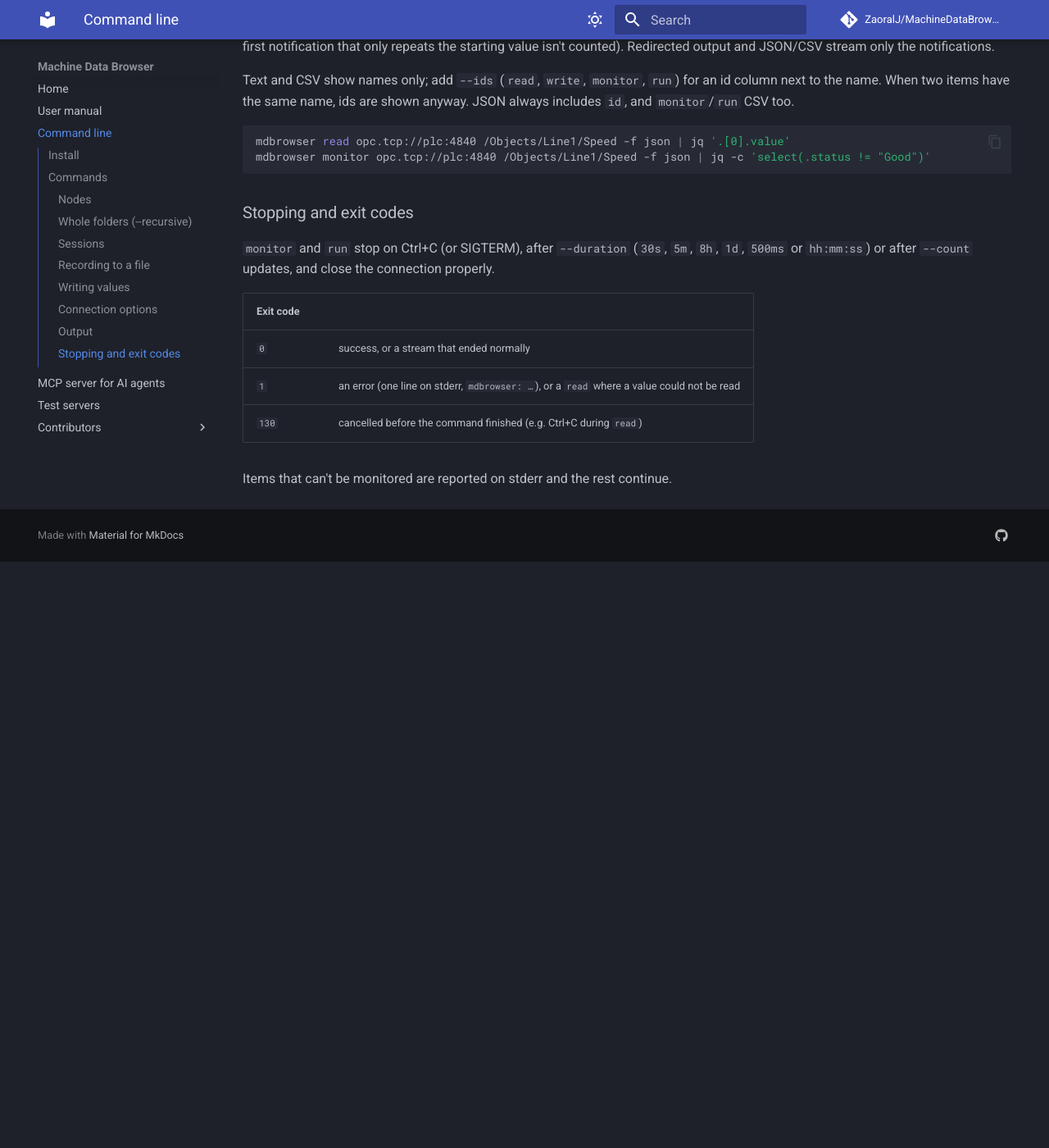
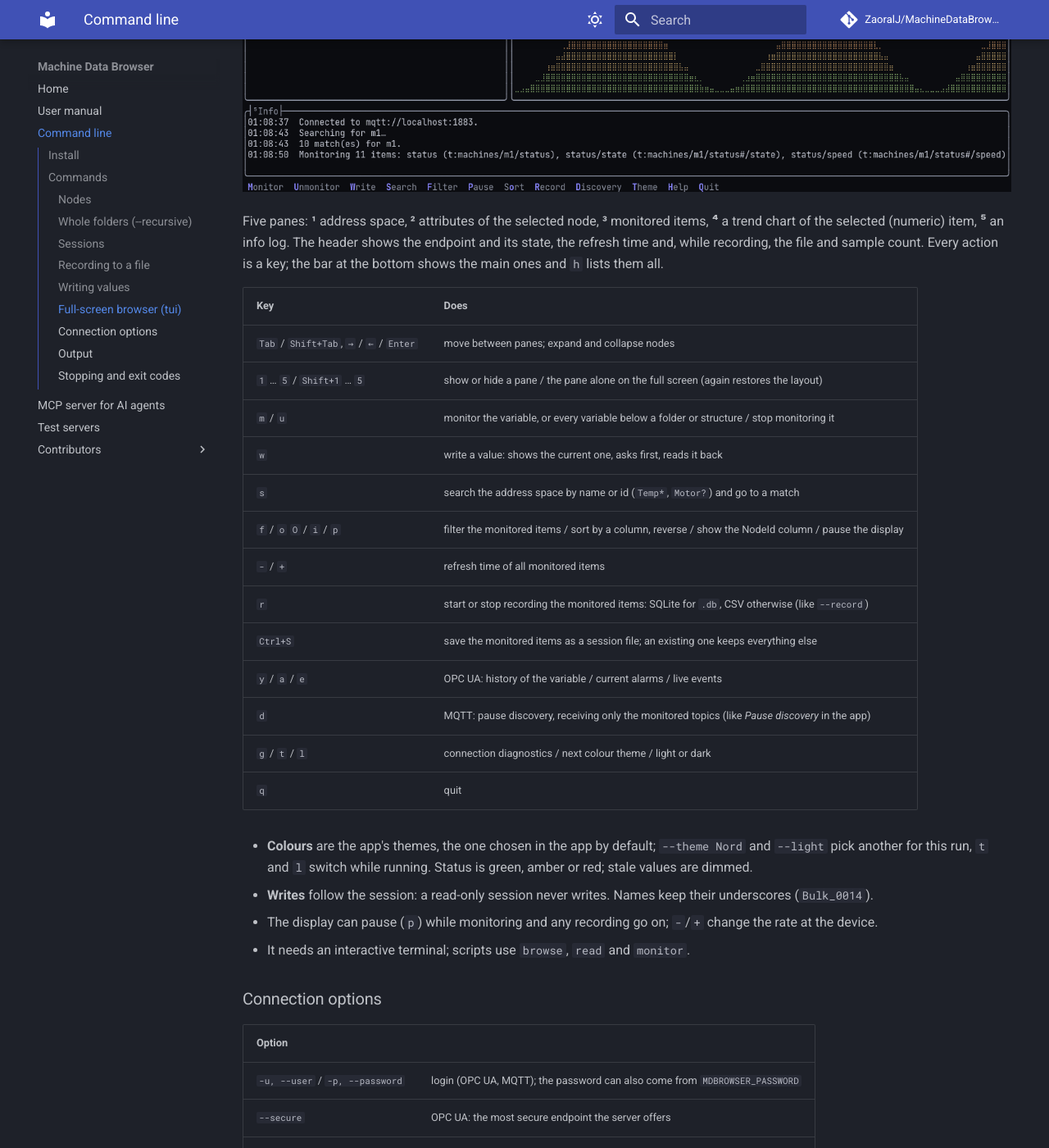
Before and after one commit to ZaoralJ/MachineDataBrowser, an MkDocs documentation site: the page built from docs/cli.md, in a window 1280 px wide and 1400 px high, scrolled down 4024 px. Shown: the whole window at 82% size. Built offline with MkDocs 1.6.1 and Material for MkDocs 9.7.7, drawn with Linux system fonts in a browser that asks for light colours; comment, search, counter and statistics services are not loaded; before the commit the page ends 4709 px from its top, so only the background shows below that; some of the changed text lies outside the part shown.

Commit message:
docs: mdbrowser tui; s searches, g shows diagnostics

````diff
--- a/docs/cli.md
+++ b/docs/cli.md
@@ -29,6 +29,7 @@ command line for them, with the endpoint and options of the connection.
 | `mdbrowser session create <file> <url> <node>...` | a session file for the app with these nodes as its watch list |
 | `mdbrowser session add <file> <node>...` | adds nodes to a session's watch list; everything else in the file is kept |
 | `mdbrowser run <session>` | the watch list of a session file saved by the app (`.mdbsession`), each item at its refresh time |
+| `mdbrowser tui <url or session>` | a full-screen browser in the terminal: tree, attributes, live values, trend, write, record; see [below](#full-screen-browser-tui) |
 | `mdbrowser mcp --endpoint <url>... --recording <file.db>...` | an MCP server for AI agents (machines and SQLite recordings), read-only; see [MCP server](mcp.md) |
 
 `mdbrowser <command> --help` lists every option.
@@ -130,6 +131,47 @@ mdbrowser write opc.tcp://plc:4840 --set /Objects/Line1/Mode=AUTO --set /Objects
   (`--set "ns=3;s=Mode=AUTO"`); for a value with `=` on an id, use `write <url> <id> <value>`.
 - Exit code 1 when any value was not written; the reason is in the *result* column (`-f json`: `written`, `error`).
 
+### Full-screen browser (`tui`)
+
+`mdbrowser tui` is the app in a terminal, for every protocol: over SSH, on a headless box next to the line, or
+when a window is one too many.
+
+```sh
+mdbrowser tui opc.tcp://plc:4840
+mdbrowser tui eip://10.0.0.5/1,0
+mdbrowser tui mqtt://broker:1883
+mdbrowser tui line1.mdbsession          # the session's endpoint, options and watch list, monitored at once
+```
+
+![mdbrowser tui: address space, attributes, monitored items with a trend chart, and the info log](images/tui.png)
+
+Five panes: **¹** address space, **²** attributes of the selected node, **³** monitored items, **⁴** a trend
+chart of the selected (numeric) item, **⁵** an info log. The header shows the endpoint and its state, the
+refresh time and, while recording, the file and sample count. Every action is a key; the bar at the bottom shows
+the main ones and `h` lists them all.
+
+| Key | Does |
+|---|---|
+| `Tab` / `Shift+Tab`, `→` / `←` / `Enter` | move between panes; expand and collapse nodes |
+| `1` … `5` / `Shift+1` … `5` | show or hide a pane / the pane alone on the full screen (again restores the layout) |
+| `m` / `u` | monitor the variable, or every variable below a folder or structure / stop monitoring it |
+| `w` | write a value: shows the current one, asks first, reads it back |
+| `s` | search the address space by name or id (`Temp*`, `Motor?`) and go to a match |
+| `f` / `o` `O` / `i` / `p` | filter the monitored items / sort by a column, reverse / show the NodeId column / pause the display |
+| `-` / `+` | refresh time of all monitored items |
+| `r` | start or stop recording the monitored items: SQLite for `.db`, CSV otherwise (like `--record`) |
+| `Ctrl+S` | save the monitored items as a session file; an existing one keeps everything else |
+| `y` / `a` / `e` | OPC UA: history of the variable / current alarms / live events |
+| `d` | MQTT: pause discovery, receiving only the monitored topics (like *Pause discovery* in the app) |
+| `g` / `t` / `l` | connection diagnostics / next colour theme / light or dark |
+| `q` | quit |
+
+- **Colours** are the app's themes, the one chosen in the app by default; `--theme Nord` and `--light` pick another
+  for this run, `t` and `l` switch while running. Status is green, amber or red; stale values are dimmed.
+- **Writes** follow the session: a read-only session never writes. Names keep their underscores (`Bulk_0014`).
+- The display can pause (`p`) while monitoring and any recording go on; `-`/`+` change the rate at the device.
+- It needs an interactive terminal; scripts use `browse`, `read` and `monitor`.
+
 ### Connection options
 
 | Option | |
````
Also changed, not shown: README.md (+3 -2 lines), docs/architecture.md (+2 -2 lines), docs/images/tui.png (added), 1 other file.
